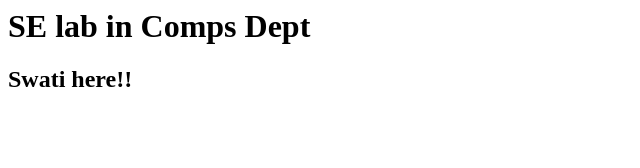
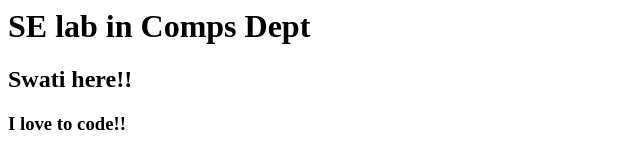
Before and after one commit to swati-padmanabhan/fictional-sniffle, a plain HTML site: page index.html in a window 1280 px wide. Shown: the whole page, without its empty margins (0-640 px from the left). Drawn offline with Linux system fonts and the light colour scheme.

Commit message:
Added h3 tag

```diff
--- a/index.html
+++ b/index.html
@@ -5,5 +5,6 @@
     <body>
         <h1>SE lab in Comps Dept</h1>
         <h2>Swati here!!</h2>
+        <h3>I love to code!!</h3>
     </body>
 </head>
```
